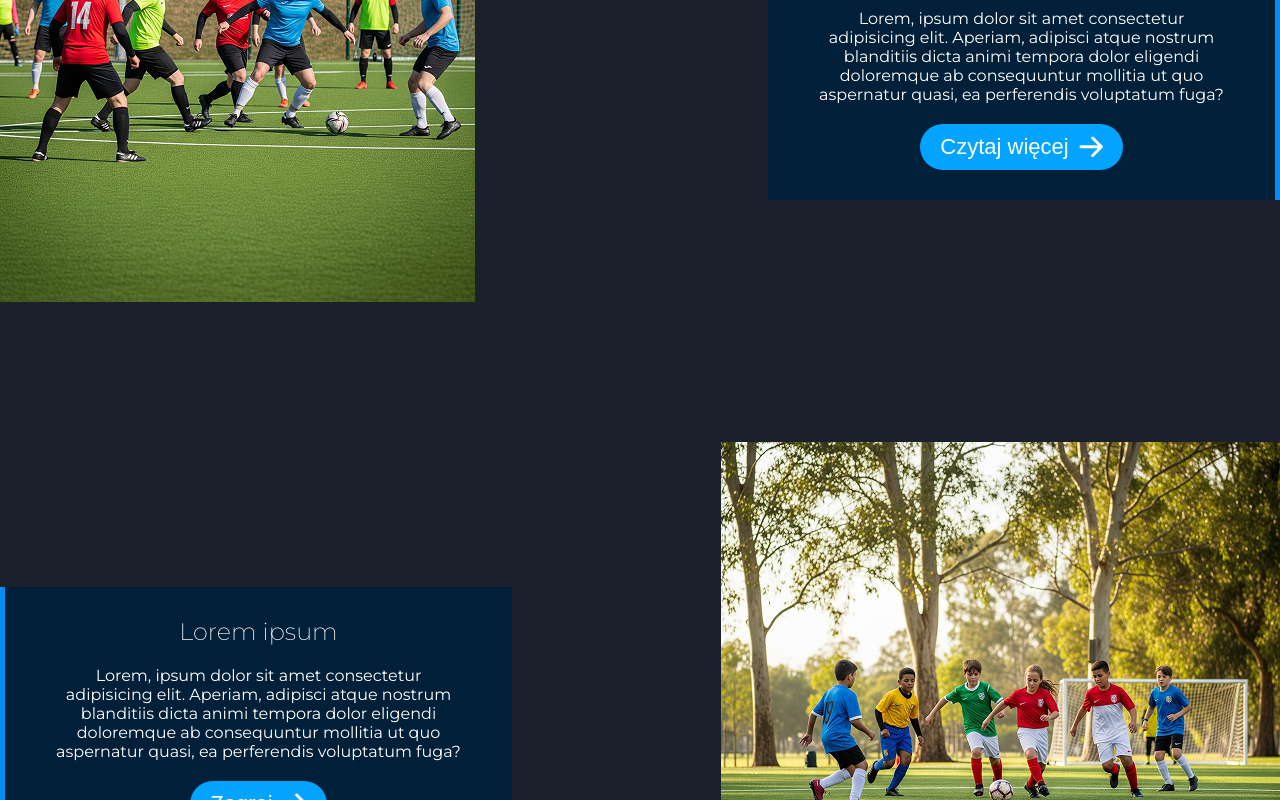
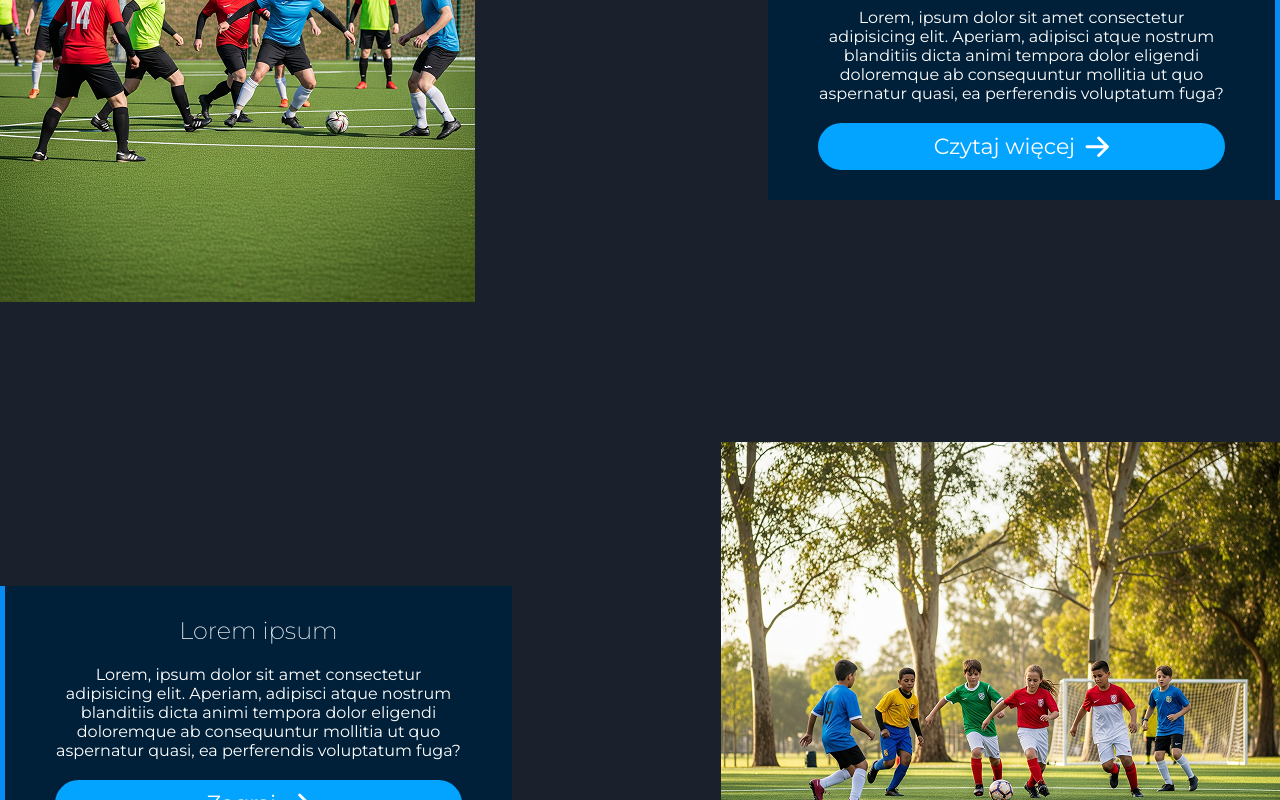
Before and after one commit to Gawc1uuu/mazo-cup, a React (Create React App) app in the folder frontend/: page / in a window 1280 px wide. Shown: the part 1960-2760 px from the top of the page. Built offline with nearby package versions, Linux system fonts and the light colour scheme.

Commit message:
finishing dashboard

```diff
--- a/frontend/src/components/dashboard/Chart.tsx
+++ b/frontend/src/components/dashboard/Chart.tsx
@@ -8,7 +8,7 @@ const Chart = () => {
             <div className='chart-container'>
                 <DashboardHeader title='Rośnij razem z nami!' />
                 <div className='chart-content'>
-                    <img src={chartImg.toString()} alt='chart image' />
+                    <img src={chartImg.toString()} alt='chart' />
                 </div>
             </div>
         </div>
--- a/frontend/src/components/dashboard/Info.css
+++ b/frontend/src/components/dashboard/Info.css
@@ -1,3 +1,8 @@
+/* Keep your existing .info, .info-container, .info-content-first,
+   .info-content-text, .info-content-text h2, .info-content-text p,
+   .info-content-text-second, .info-content-text-second h2,
+   .info-content-text-second p styles as they are. */
+
 .info {
     width: 100%;
     /* Or min-height: 90vh if content might grow larger */
@@ -30,21 +35,47 @@
     background-color: var(--dark-blue);
     padding: 30px 50px;
     border-right: 5px solid var(--darker-blue);
-
 }
 
 .info-content-text h2 {
     font-family: 'Montserrat';
     font-weight: 200;
     font-size: 32;
+    /* Consider adding px: 32px */
 }
 
 .info-content-text p {
     font-family: 'Montserrat';
     font-size: 20;
+    /* Consider adding px: 20px */
     margin: 20px 0px;
 }
 
+.info-content-text-second {
+    max-width: 40%;
+    text-align: center;
+    color: white;
+    background-color: var(--dark-blue);
+    padding: 30px 50px;
+    border-left: 5px solid var(--darker-blue);
+}
+
+.info-content-text-second h2 {
+    font-family: 'Montserrat';
+    font-weight: 200;
+    font-size: 32;
+    /* Consider adding px: 32px */
+}
+
+.info-content-text-second p {
+    font-family: 'Montserrat';
+    font-size: 20;
+    /* Consider adding px: 20px */
+    margin: 20px 0px;
+}
+
+/* REMOVE or COMMENT OUT the old button styles: */
+/*
 .info-content-text button {
     background-color: #02A4FF;
     color: white;
@@ -66,28 +97,6 @@
     cursor: pointer;
 }
 
-.info-content-text-second {
-    max-width: 40%;
-    text-align: center;
-    color: white;
-    background-color: var(--dark-blue);
-    padding: 30px 50px;
-    border-left: 5px solid var(--darker-blue);
-
-}
-
-.info-content-text-second h2 {
-    font-family: 'Montserrat';
-    font-weight: 200;
-    font-size: 32;
-}
-
-.info-content-text-second p {
-    font-family: 'Montserrat';
-    font-size: 20;
-    margin: 20px 0px;
-}
-
 .info-content-text-second button {
     background-color: #02A4FF;
     color: white;
@@ -103,3 +112,33 @@
     gap: 10px;
     font-size: 22px;
 }
+
+.info-content-text-second button:hover { // Assuming this hover was intended
+    opacity: 0.95;
+    cursor: pointer;
+}
+*/
+
+/* ADD the new .info-action-button class styles: */
+.info-action-button {
+    background-color: #02A4FF;
+    color: white;
+    padding: 10px 20px;
+    border-radius: 30px;
+    border: none;
+    text-decoration: none;
+    /* Ensures link doesn't have an underline */
+    display: flex;
+    margin-left: auto;
+    margin-right: auto;
+    justify-content: center;
+    align-items: center;
+    gap: 10px;
+    font-size: 22px;
+    /* font-family: 'Montserrat'; /* Add if necessary, but should inherit */
+}
+
+.info-action-button:hover {
+    opacity: 0.95;
+    cursor: pointer;
+}
--- a/frontend/src/components/dashboard/Info.tsx
+++ b/frontend/src/components/dashboard/Info.tsx
@@ -1,9 +1,10 @@
-import React from 'react'
-import DashboardHeader from './DashboardHeader'
-import "./Info.css"
-import infoImg1 from "../../assets/info-img-2.png"
-import infoImg2 from "../../assets/info-img-1.png"
-import vectorSVG from "../../assets/vector.svg"
+import React from 'react';
+import { Link } from 'react-router-dom'; // Import Link
+import DashboardHeader from './DashboardHeader';
+import "./Info.css";
+import infoImg1 from "../../assets/info-img-2.png";
+import infoImg2 from "../../assets/info-img-1.png";
+import vectorSVG from "../../assets/vector.svg";
 
 const Info = () => {
     return (
@@ -16,28 +17,29 @@ const Info = () => {
                         <div className='info-content-text'>
                             <h2>Lorem ipsum</h2>
                             <p>Lorem, ipsum dolor sit amet consectetur adipisicing elit. Aperiam, adipisci atque nostrum blanditiis dicta animi tempora dolor eligendi doloremque ab consequuntur mollitia ut quo aspernatur quasi, ea perferendis voluptatum fuga?</p>
-                            <button>
+                            {/* Changed button to Link and added a className for styling */}
+                            <Link to="/waiting-games" className="info-action-button">
                                 Czytaj więcej
                                 <img src={vectorSVG.toString()} alt='right arrow' />
-                            </button>
+                            </Link>
                         </div>
                     </div>
                     <div className='info-content-first'>
                         <div className='info-content-text-second'>
                             <h2>Lorem ipsum</h2>
                             <p>Lorem, ipsum dolor sit amet consectetur adipisicing elit. Aperiam, adipisci atque nostrum blanditiis dicta animi tempora dolor eligendi doloremque ab consequuntur mollitia ut quo aspernatur quasi, ea perferendis voluptatum fuga?</p>
-                            <button>
+                            {/* Changed button to Link and added a className for styling */}
+                            <Link to="/waiting-games" className="info-action-button">
                                 Zagraj
                                 <img src={vectorSVG.toString()} alt='right arrow' />
-                            </button>
+                            </Link>
                         </div>
                         <img src={infoImg2.toString()} alt='people playing football' />
-
                     </div>
                 </div>
             </div>
         </div>
-    )
+    );
 }
 
-export default Info
+export default Info;
```
